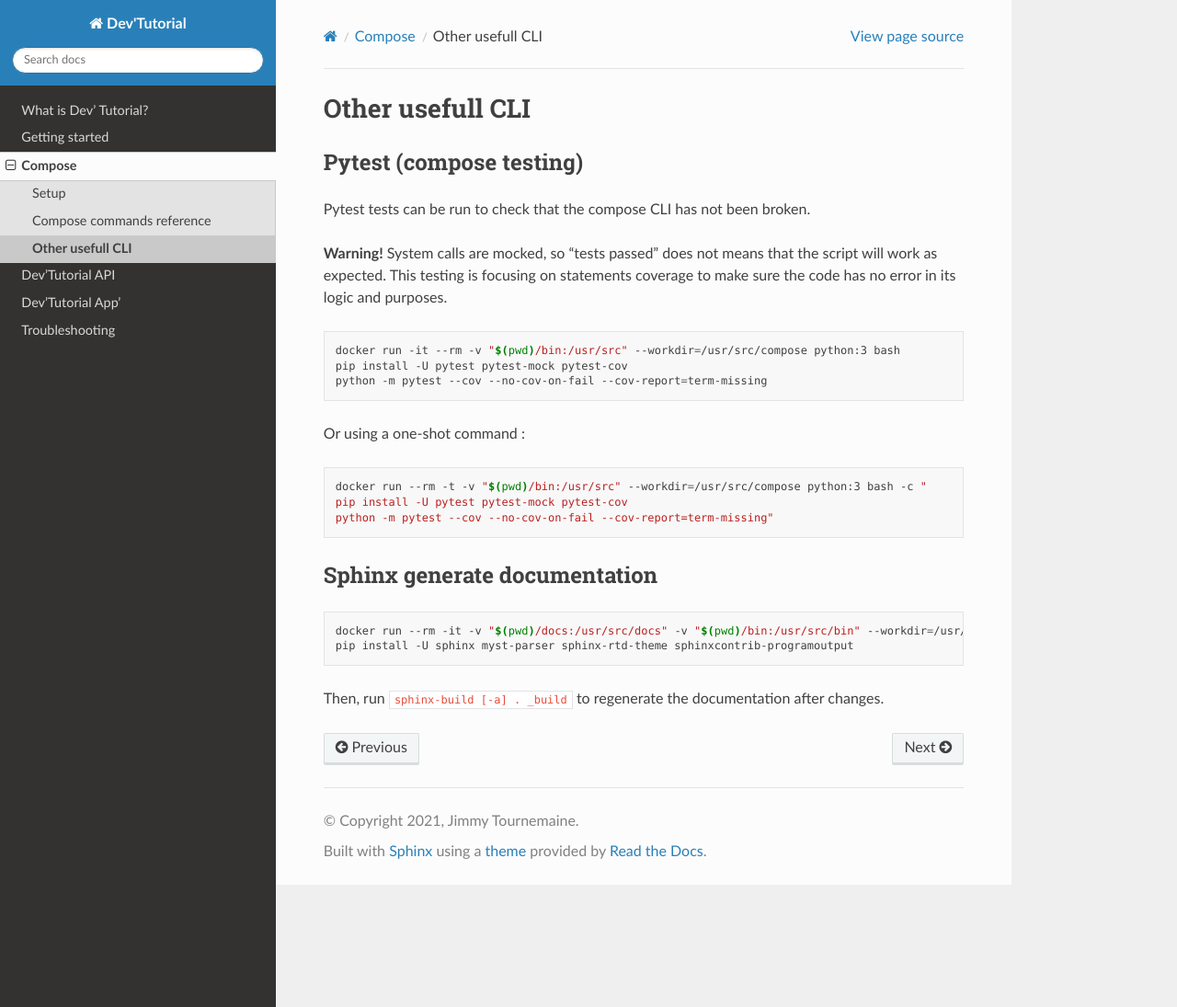
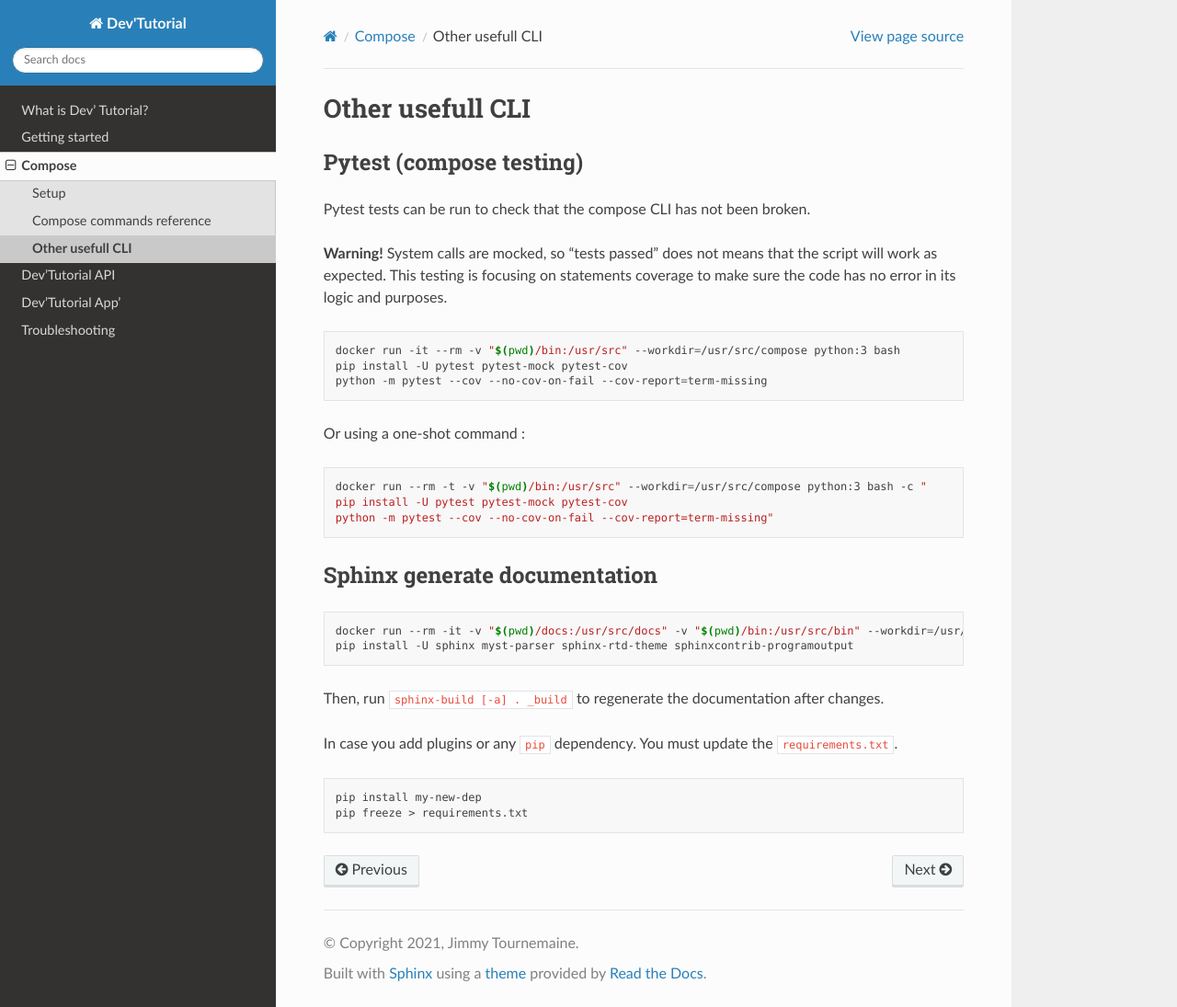
Before and after one commit to JimmyTournemaine/dev-tutorial, a Sphinx documentation site: the page built from docs/compose/others.md, in a window 1280 px wide and 1095 px high. Shown: the whole window at 92% size. Built offline with Sphinx 7.4.7 and the Read the Docs theme 2.0.0, drawn with Linux system fonts in a browser that asks for light colours.

Commit message:
Doc test

````diff
--- a/docs/compose/others.md
+++ b/docs/compose/others.md
@@ -27,3 +27,10 @@ pip install -U sphinx myst-parser sphinx-rtd-theme sphinxcontrib-programoutput
 ```
 
 Then, run `sphinx-build [-a] . _build` to regenerate the documentation after changes.
+
+In case you add plugins or any `pip` dependency. You must update the `requirements.txt`.
+
+```bash
+pip install my-new-dep
+pip freeze > requirements.txt
+```
````
Also changed, not shown: docs/requirements.txt (added, +30 -0 lines).
